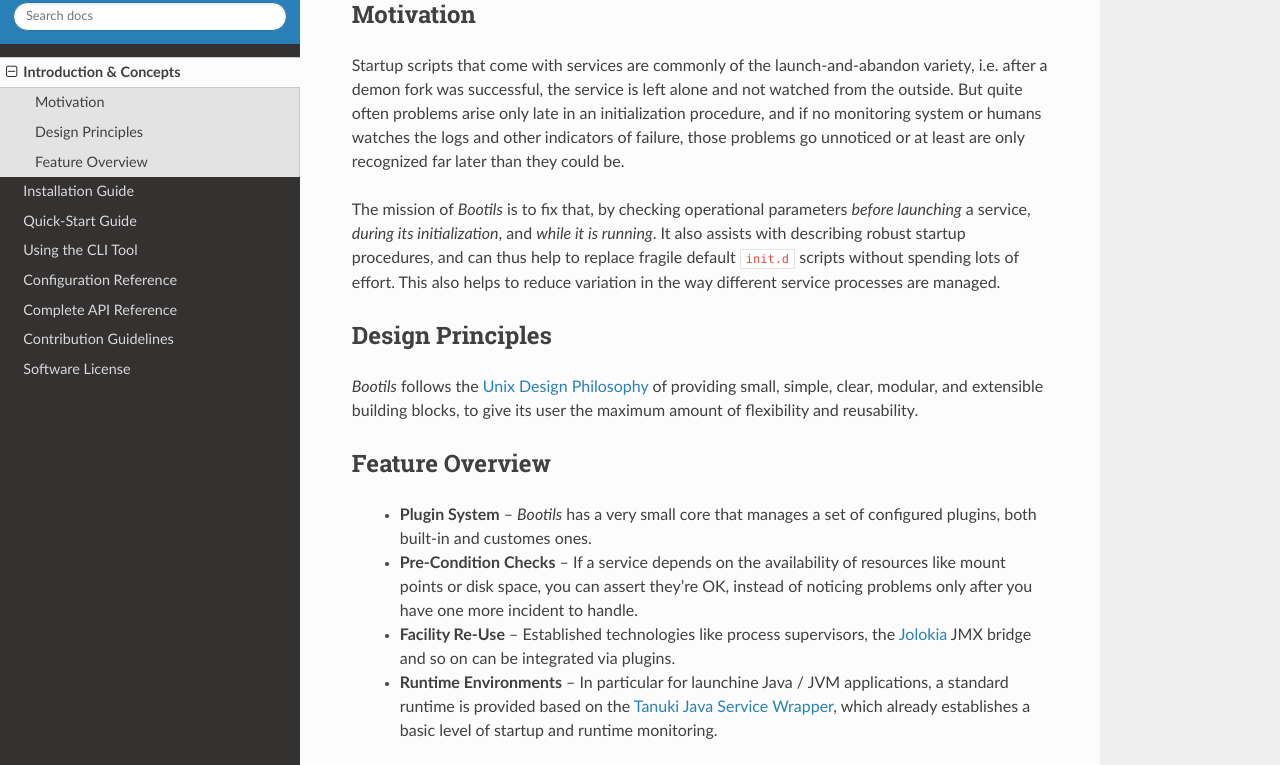
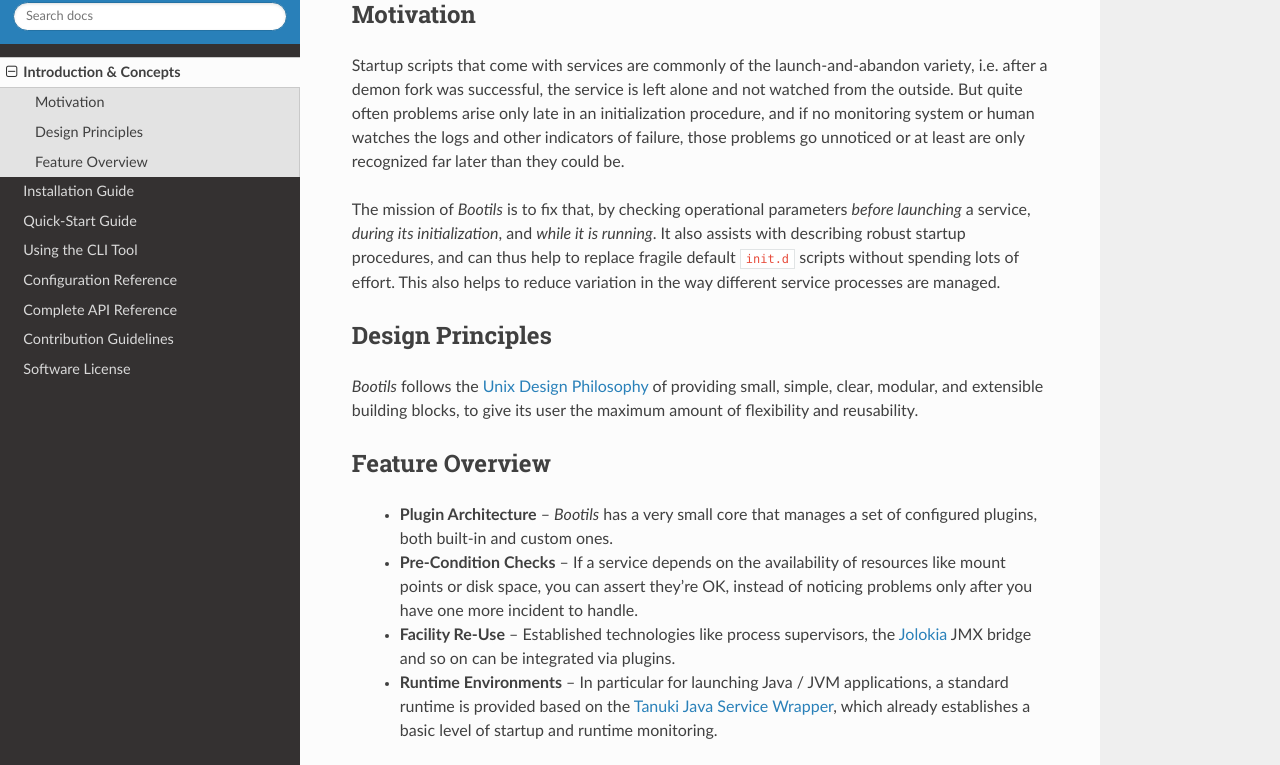
Before and after one commit to Build-The-Web/bootils, a Sphinx documentation site: the page built from docs/intro.rst, in a window 1280 px wide and 1094 px high. Shown: the part 162-927 px from the top of the window. Built offline with Sphinx 7.4.7 and the Read the Docs theme 2.0.0, drawn with Linux system fonts in a browser that asks for light colours.

Commit message:
:pencil: minor corrections

```diff
--- a/docs/intro.rst
+++ b/docs/intro.rst
@@ -10,7 +10,7 @@
 launch-and-abandon variety, i.e. after a demon fork was successful, the
 service is left alone and not watched from the outside.
 But quite often problems arise only late in an initialization procedure,
-and if no monitoring system or humans watches the logs and other indicators
+and if no monitoring system or human watches the logs and other indicators
 of failure, those problems go unnoticed or at least are only recognized
 far later than they could be.
 
@@ -34,14 +34,14 @@
 Feature Overview
 ----------------
 
-  * **Plugin System** – *Bootils* has a very small core that manages a set of
-    configured plugins, both built-in and customes ones.
+  * **Plugin Architecture** – *Bootils* has a very small core that manages a set of
+    configured plugins, both built-in and custom ones.
   * **Pre-Condition Checks** – If a service depends on the availability of resources
     like mount points or disk space, you can assert they're OK, instead of noticing
     problems only after you have one more incident to handle.
   * **Facility Re-Use** – Established technologies like process supervisors,
     the `Jolokia`_ JMX bridge and so on can be integrated via plugins.
-  * **Runtime Environments** – In particular for launchine Java / JVM applications,
+  * **Runtime Environments** – In particular for launching Java / JVM applications,
     a standard runtime is provided based on the `Tanuki Java Service Wrapper`_, which
     already establishes a basic level of startup and runtime monitoring.
 
```
